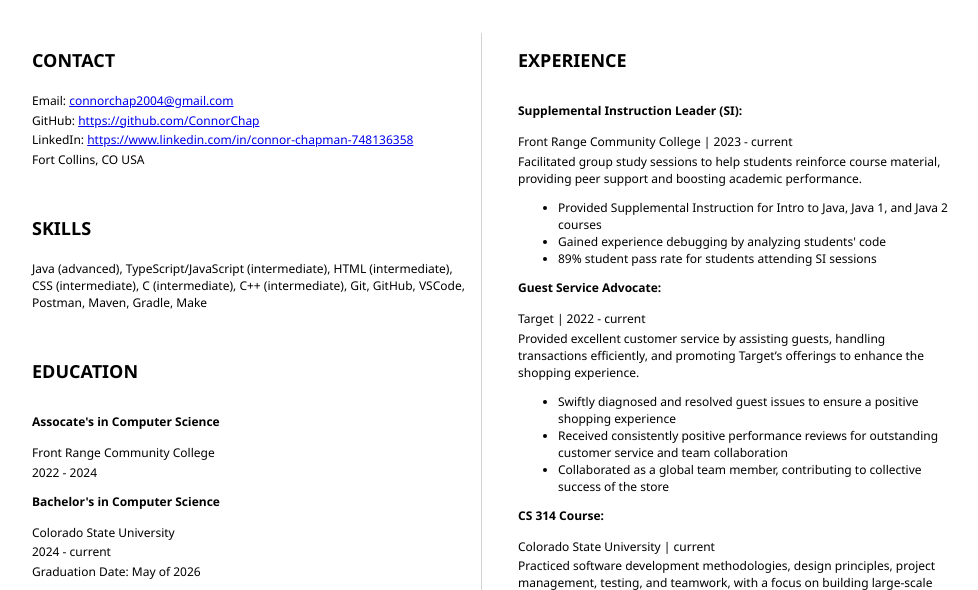
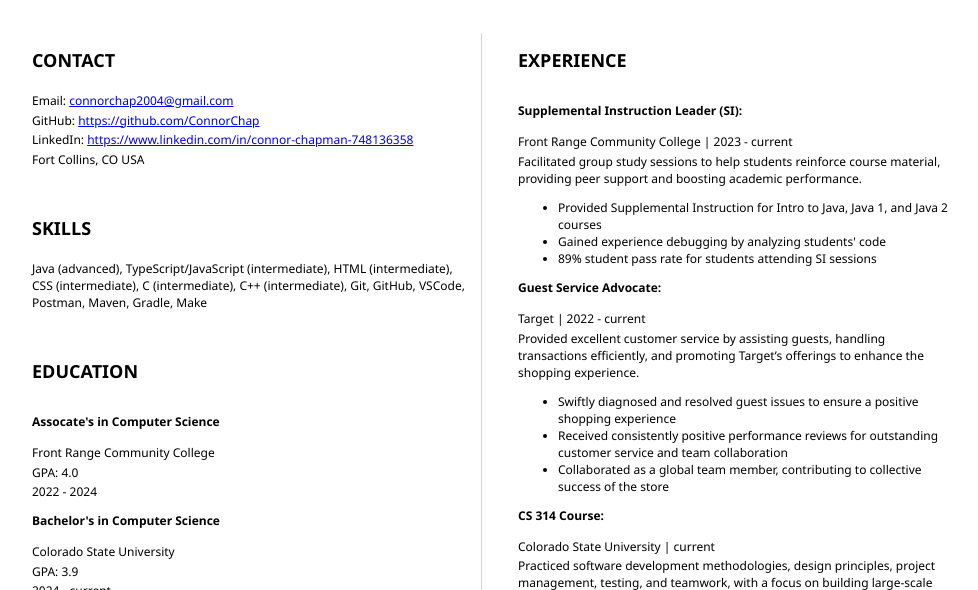
Before and after one commit to ConnorChap/resume, a plain HTML site: page index.html in a window 1280 px wide. Shown: the part 210-800 px from the top of the page, without its empty margins (152-1130 px from the left). Drawn offline with Linux system fonts and the light colour scheme.

Commit message:
appended GPA

```diff
--- a/index.html
+++ b/index.html
@@ -30,6 +30,7 @@
                     <p>
 	                    Front Range Community College
 	                </p>
+					<p>GPA: 4.0</p>
 	                <p>
 		                2022 - 2024
 	                </p>
@@ -37,6 +38,7 @@
 	                <p>
 	                    Colorado State University
 	                </p>
+					<p>GPA: 3.9</p>
 	                <p>
 		                2024 - current
 	                </p>
```
